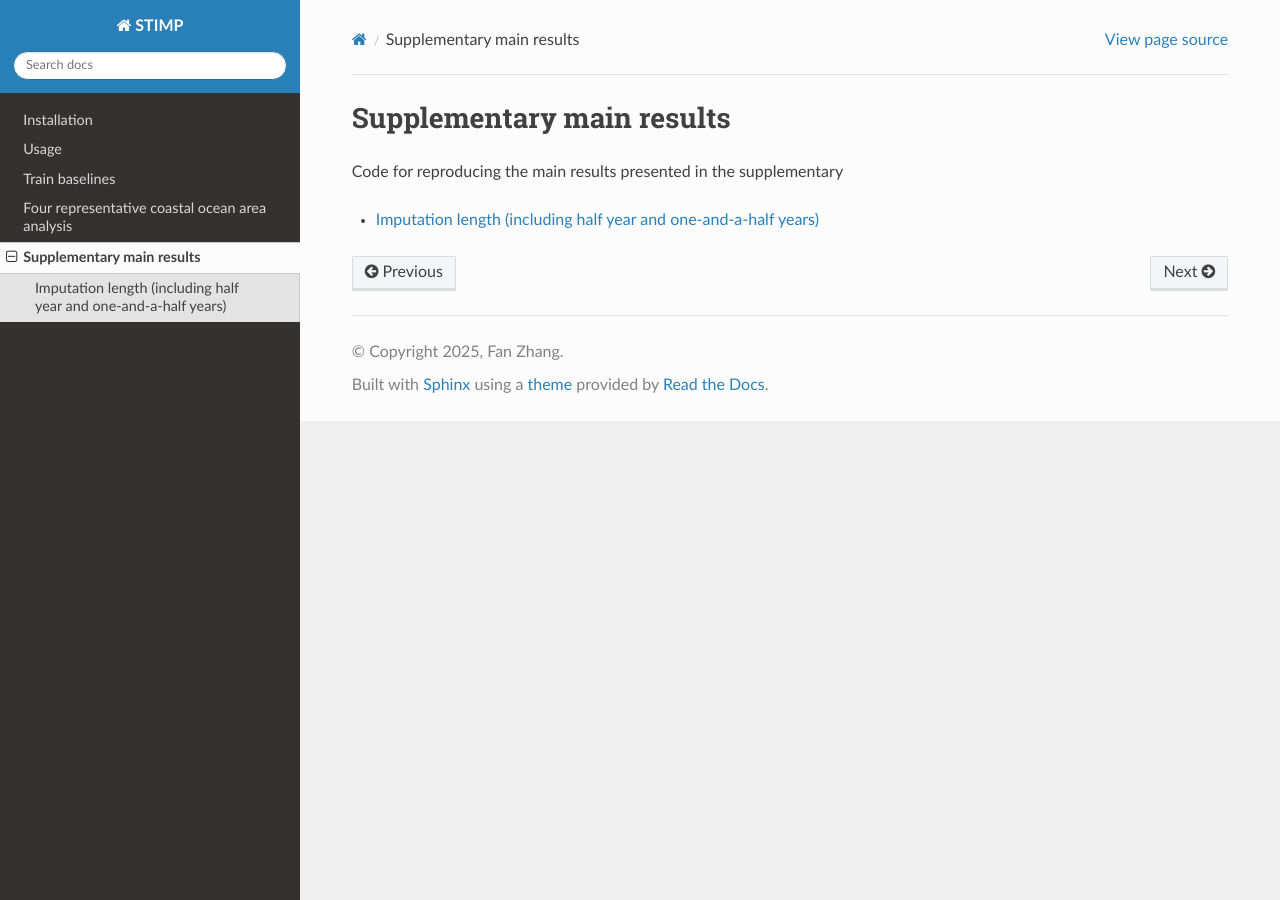
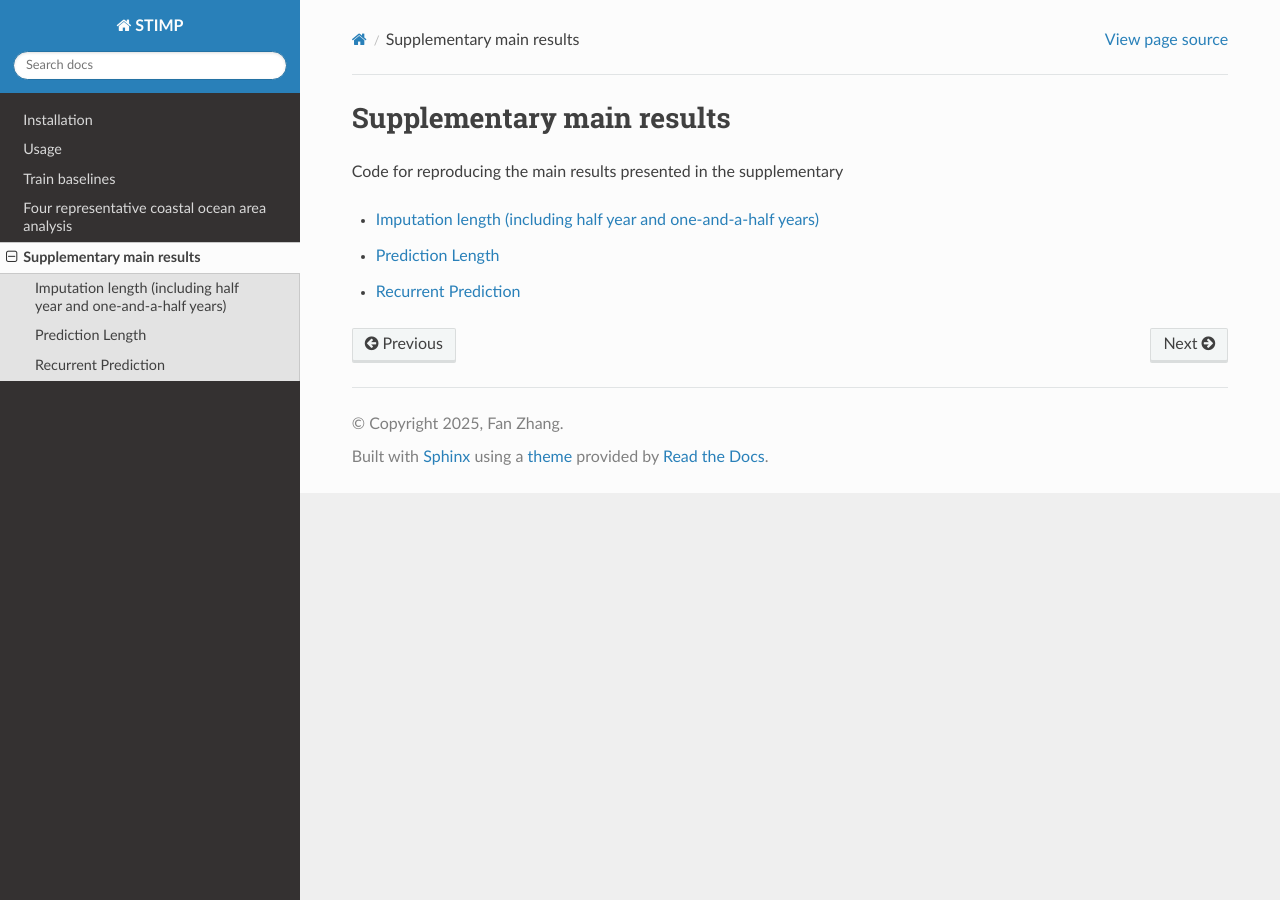
Before and after one commit to Ryanfzhang/STIMP-tutorials, a Sphinx documentation site: the page built from docs/source/supplementary/index.rst, in a window 1280 px wide. Built offline with Sphinx 7.4.7 and the Read the Docs theme 3.1.0, drawn with Linux system fonts in a browser that asks for light colours; pages that are not in the unit, such as notebooks, are missing from menus.

Commit message:
Update index.rst

```diff
--- a/docs/source/supplementary/index.rst
+++ b/docs/source/supplementary/index.rst
@@ -9,3 +9,5 @@ Code for reproducing the main results presented in the supplementary
 
 
    imputation_length/index.rst
+   prediction_length/index.rst
+   recurrent_prediction/index.rst
```
